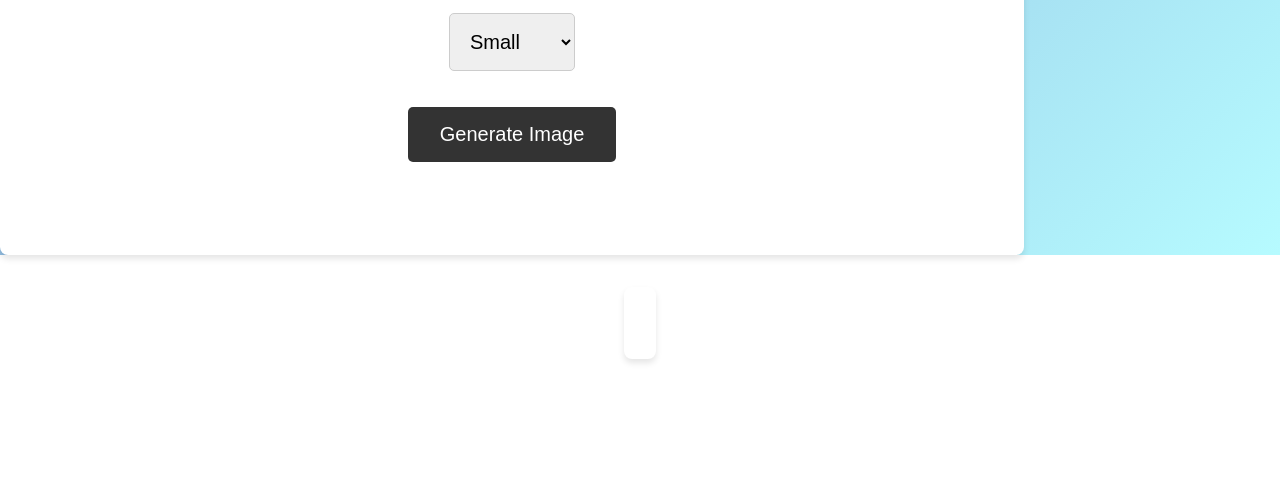
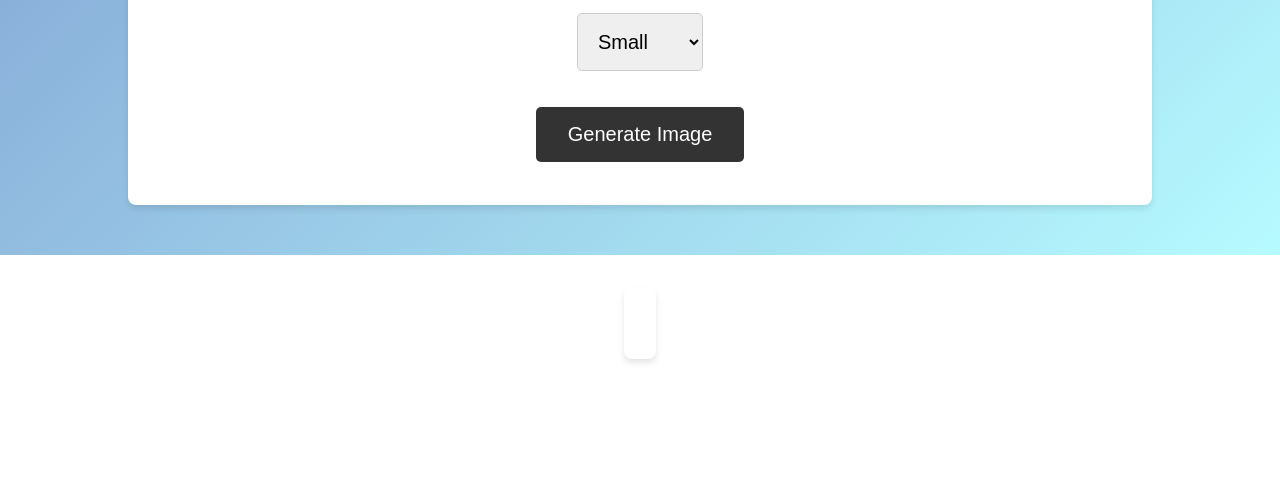
Before and after one commit to gorock007/ai-image-generator, a website: page index.html in a window 1280 px wide. Shown: the part 313-800 px from the top of the page. Drawn offline with Linux system fonts and the light colour scheme.

Commit message:
new style added for form

```diff
--- a/style.css
+++ b/style.css
@@ -11,7 +11,6 @@ body{
     font-size: 16px;
     line-height: 1.5;
     color: #333;
-    /* background: #f4f4f4; */
 }
 
 
@@ -44,9 +43,9 @@ body{
 .form-container {
     height: 500px;
     width: 100%;
-    /* background: #ccc; */
     background: linear-gradient(135deg, #83a4d4, #b6fbff);
     display: flex;
+    justify-content: center;
     align-items: center;
 }
 .form-container h1{
@@ -60,7 +59,7 @@ body{
     align-items: center;
     justify-content: center;
     flex-direction: column;
-    height: 100%;
+    height: 80%;
     width: 80%;
     background-color: #ffffff;
     box-shadow: 0 4px 6px rgba(0, 0, 0, 0.1);
@@ -91,6 +90,8 @@ form button {
 form button:hover{
     transform: scale(1.1);
     transition: ease-in 0.3s;
+    background: #AAE7F5;
+    color: #000000;
 }
 
 /* Image container */
```
